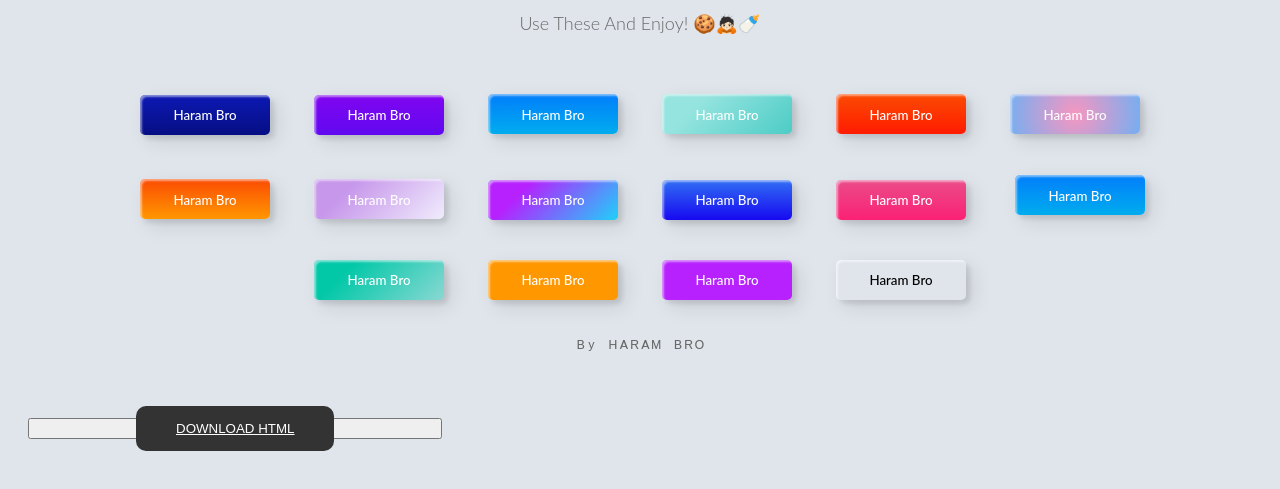
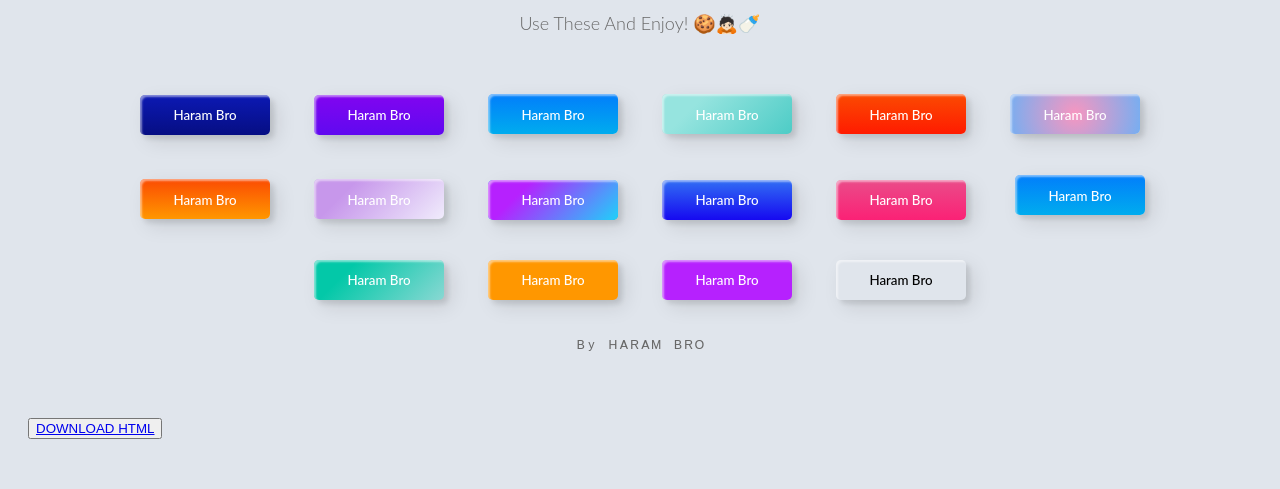
Before and after one commit to harambrodev/btn, a plain HTML site: page index.html in a window 1280 px wide. Shown: the part 113-602 px from the top of the page. Drawn offline with Linux system fonts and the light colour scheme; a script that the page names is missing.

Commit message:
Update index.html

```diff
--- a/index.html
+++ b/index.html
@@ -810,70 +810,6 @@ background-image: linear-gradient(315deg, #4dccc6 0%, #96e4df 74%);
   top: 2px;
 }
 
-/* button */
-.btn-99 {
-  margin: 100px;
-  padding: 15px 40px;
-  border: none;
-  outline: none;
-  color: #FFF;
-  cursor: pointer;
-  position: relative;
-  z-index: 0;
-  border-radius: 12px;
-}
-.btn-99::after {
-  content: "";
-  z-index: -1;
-  position: absolute;
-  width: 100%;
-  height: 100%;
-  background-color: #333;
-  left: 0;
-  top: 0;
-  border-radius: 10px;
-}
-/* glow */
-.btn-99::before {
-  content: "";
-  background: linear-gradient(
-    45deg,
-    #FF0000, #FF7300, #FFFB00, #48FF00,
-    #00FFD5, #002BFF, #FF00C8, #FF0000
-  );
-  position: absolute;
-  top: -2px;
-  left: -2px;
-  background-size: 600%;
-  z-index: -1;
-  width: calc(100% + 4px);
-  height:  calc(100% + 4px);
-  filter: blur(8px);
-  animation: glowing 20s linear infinite;
-  transition: opacity .3s ease-in-out;
-  border-radius: 10px;
-  opacity: 0;
-}
-
-@keyframes glowing {
-  0% {background-position: 0 0;}
-  50% {background-position: 400% 0;}
-  100% {background-position: 0 0;}
-}
-
-/* hover */
-.btn-99:hover::before {
-  opacity: 1;
-}
-
-.btn-99:active:after {
-  background: transparent;
-}
-
-.btn-99:active {
-  color: #000;
-  font-weight: bold;
-
 </style>
 </head>
 <body>
```
